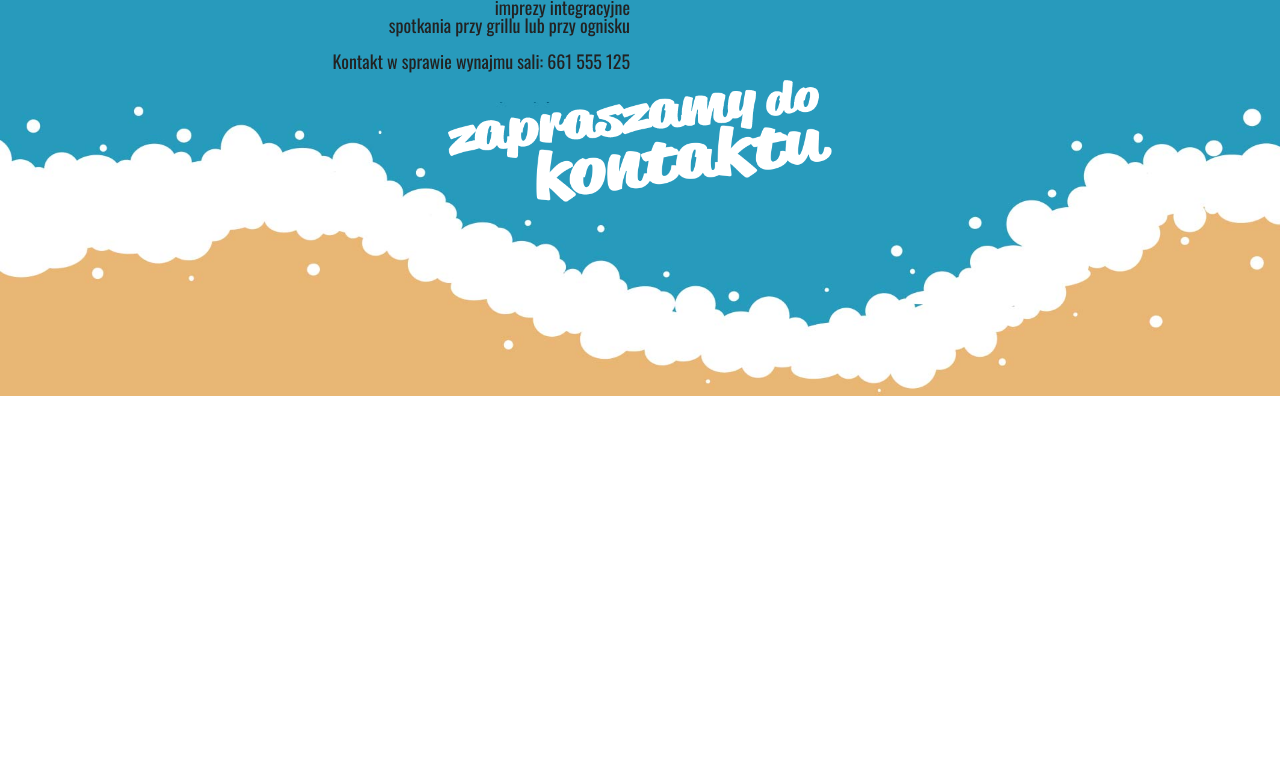
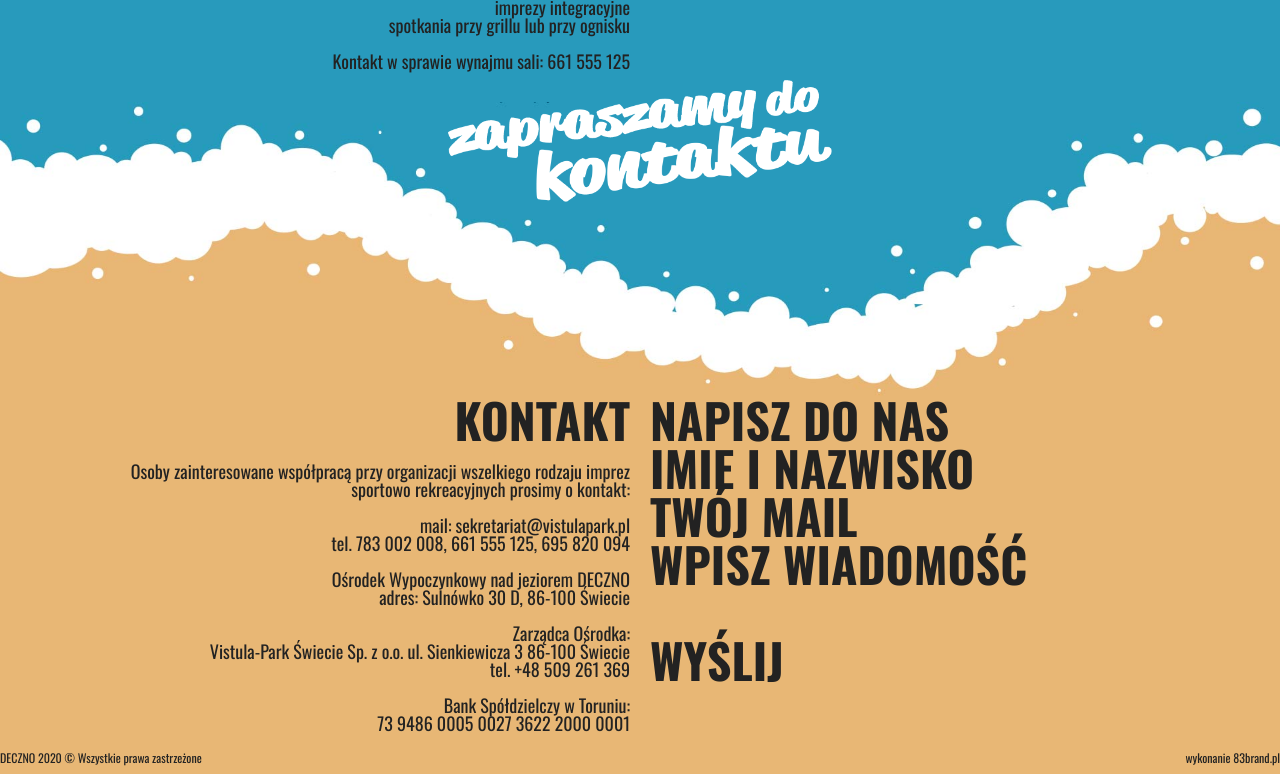
Before and after one commit to woyteka/deczno, a plain HTML site: page index.html in a window 1280 px wide. Shown: the part 2233-3007 px from the top of the page. Before the commit the page ends 2629 px from the top, so only its background shows below. Drawn offline with nearby package versions, Linux system fonts and the light colour scheme.

Commit message:
deczno06

```diff
--- a/css/responsive.css
+++ b/css/responsive.css
@@ -10,6 +10,7 @@
     .container-second-right{
         position: relative;
 top:100px;
+
     }
 }
 
@@ -20,11 +21,13 @@ top:100px;
         position: relative;
         top:-50%;
 
+
     }
 
     .container-second-right{
         position: relative;
 top:100px;
+
     }
 }
 
@@ -90,6 +93,7 @@ top:100px;
         top:-55%;
         left:100px;
         width:70%;
+
     }
     .conatiner-second{
     width:100%;
@@ -97,19 +101,20 @@ top:100px;
     flex-wrap: wrap;
     justify-content: center;
     align-self: center;
-
+    border:solid;
 
     }
 
     .container-second-left{
-        order: 3;
+        order: 1;
         text-align: center;
         box-sizing: border-box;
         width:100%;
         z-index: 3;
-        margin-top:150%;
 
+        color:red;
         padding-left: 0;
+        border:solid;
     }
 
     .container-second-right{
@@ -149,6 +154,7 @@ top:100px;
         position: relative;
         top:-670px;
         z-index: 1;
+
         }
 
         .container-blue-txt{
@@ -159,6 +165,7 @@ top:100px;
 
         .container-blue-text-box{
             padding-top:20px;
+
         }
 
         .container-img-brzeg-dol{
@@ -167,11 +174,42 @@ top:100px;
             justify-content: center;
             margin-top: -10px;
             background-color:#289abc;
+
         }
 
         .zapraszamypng{
             margin-top:20px;
             width:50%;
+
         }
 
+
+
+        .conatainer-footer{
+            flex-wrap: wrap;
+            width:100%;
+            justify-content: center;
+            align-items: center;
+
+        }
+
+        .container-footer-left{
+            width:100%;
+            text-align: center;
+            padding: 10px;
+        }
+
+        .container-footer-right{
+            width:100%;
+            text-align: center;
+            padding: 10px;
+        }
+
+        .container-footer-info{
+            width:97%;
+            padding:10px 10px 10px 10px;
+
+        }
+
+
 }
--- a/css/style.css
+++ b/css/style.css
@@ -733,3 +733,85 @@ background-color:#289abc;
     z-index: 88;
     width:30%;
 }
+
+
+/*
+---------------------------
+07 footer
+---------------------------
+*/
+
+footer{
+    display: flex;
+    flex-direction: column;
+    background-color:#e8b775;
+    justify-content: center;
+    align-items:center;
+    width:100%;
+
+
+}
+
+.conatainer-footer{
+    display: flex;
+    justify-content: center;
+    flex-direction: row;
+
+    width:100%;
+    max-width:1366px;
+}
+
+.container-footer-left{
+    width:50%;
+    padding:0 10px 10px 100px;
+    text-align: right;
+
+
+
+}
+
+.container-footer-right{
+    width:50%;
+    padding:0 100px 10px 10px;
+    text-align: left;
+
+
+
+}
+
+.container-footer-right h1{
+text-transform: uppercase;
+
+}
+
+.container-footer-info{
+    display: flex;
+    justify-content: center;
+    align-items: center;
+    align-content: center;
+    align-self: center;
+    width:100%;
+    max-width:1366px;
+    margin: 10px 0 10px 0;
+
+}
+
+.container-footer-info p{
+    font-size:12px;
+}
+
+.container-footer-info-left{
+    display: flex;
+    width:50%;
+    text-align: left;
+
+
+}
+
+.container-footer-info-right{
+    display: flex;
+    justify-content: flex-end;
+    align-self: flex-end;
+    width:50%;
+    text-align: right;
+}
--- a/index.html
+++ b/index.html
@@ -177,5 +177,67 @@ Ceny obowiązujące w sezonie 2019<br><br></p>
     </div>
     <div class="img-zapraszamy"><img class="zapraszamypng" src="img/zapraszamy.png"></div>
     <div class="container-img-brzeg-dol"><img src="img/brzeg-dol.jpg"></div>
+
+
+
+    <footer>
+        <div class="conatainer-footer">
+<div class="container-footer-left">
+
+<h1>KONTAKT</h1>
+<p>
+
+        <br>Osoby zainteresowane współpracą przy organizacji wszelkiego rodzaju imprez sportowo rekreacyjnych prosimy o kontakt:<br><br>
+
+        mail: sekretariat@vistulapark.pl   <br>
+        tel. 783 002 008,  661 555 125,  695 820 094<br><br>
+
+        Ośrodek Wypoczynkowy nad jeziorem DECZNO <br>
+        adres:  Sulnówko 30 D, 86-100 Świecie<br><br>
+
+        Zarządca Ośrodka:<br>
+        Vistula-Park Świecie Sp. z o.o. ul. Sienkiewicza 3 86-100 Świecie <br>
+        tel. +48 509 261 369<br><br>
+
+        Bank Spółdzielczy w Toruniu:<br>
+        73 9486 0005 0027 3622 2000 0001<br>
+
+
+
+
+</p>
+
+
+
+</div>
+<div class="container-footer-right">
+
+<h1>
+
+    napisz do nas<br>
+    imie i nazwisko<br>
+    twój mail<br>
+    wpisz wiadomość<br><br>
+
+    wyślij<br>
+
+
+
+
+</h1>
+
+
+
+</div>
+
+        </div>
+<div class="container-footer-info">
+    <div class="container-footer-info-left"><p>DECZNO 2020 © Wszystkie prawa zastrzeżone</p></div>
+    <div class="container-footer-info-right"><p> wykonanie 83brand.pl</p></div>
+</div>
+
+
+
+    </footer>
 </body>
 </html>
```
